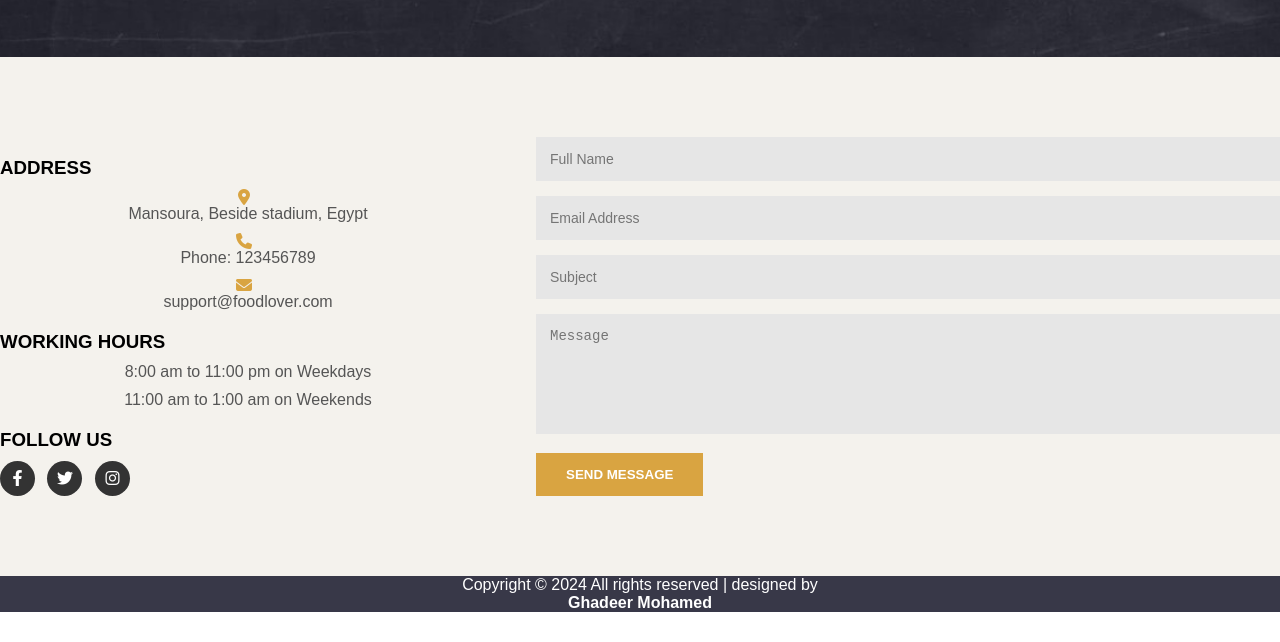
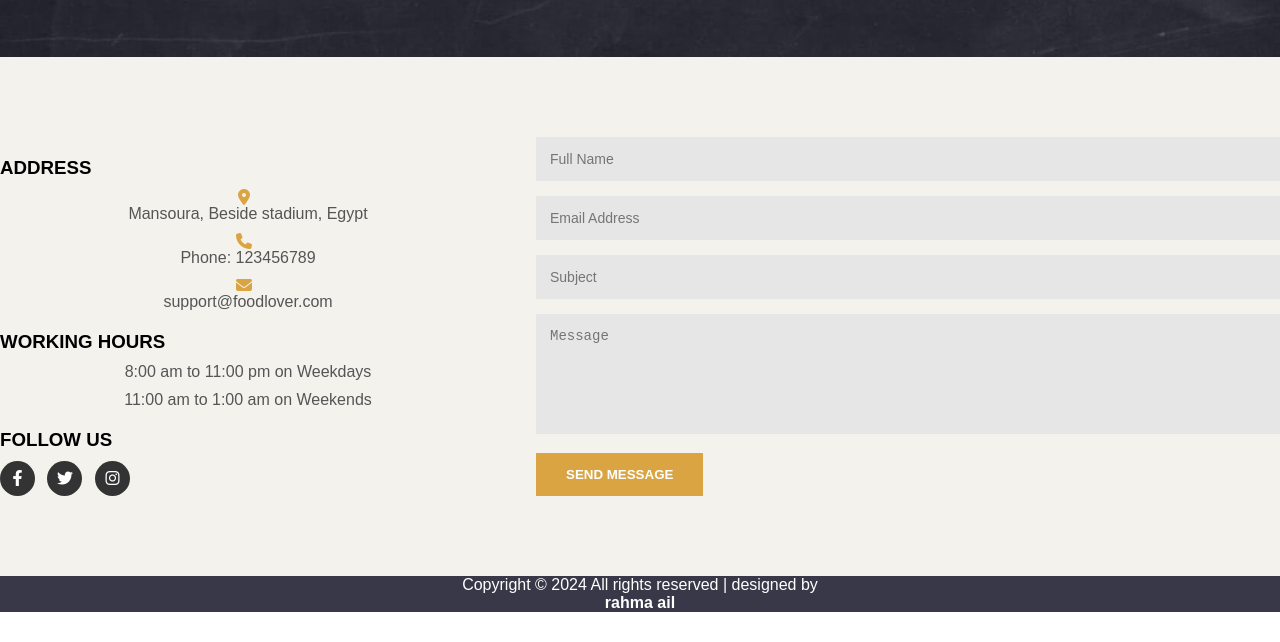
Before and after one commit to ghadeermohamedahmed-cell/final-project-rahma, a plain HTML site: page project.r/rahma2/r.html in a window 1280 px wide. Shown: the part 3934-4576 px from the top of the page. Drawn offline with Linux system fonts and the light colour scheme.

Commit message:
Update footer designer name in r.html

```diff
--- a/project.r/rahma2/r.html
+++ b/project.r/rahma2/r.html
@@ -298,7 +298,7 @@ text">$18.00</span></p>
 </html>
 
     <footer class="footer-bottom">
-        <p>Copyright © 2024 All rights reserved | designed by <b>Ghadeer Mohamed</b></p>
+        <p>Copyright © 2024 All rights reserved | designed by <b>rahma ail</b></p>
     </footer>
     </section>
 
```
